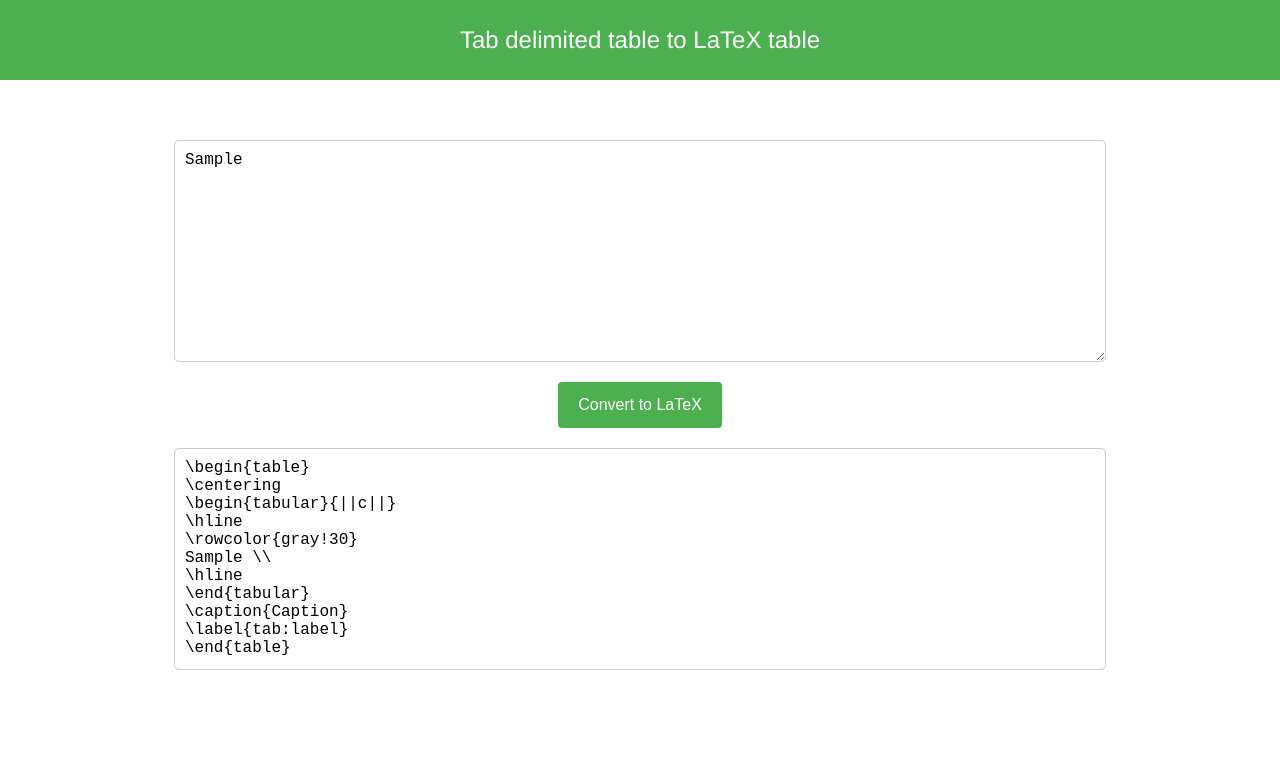
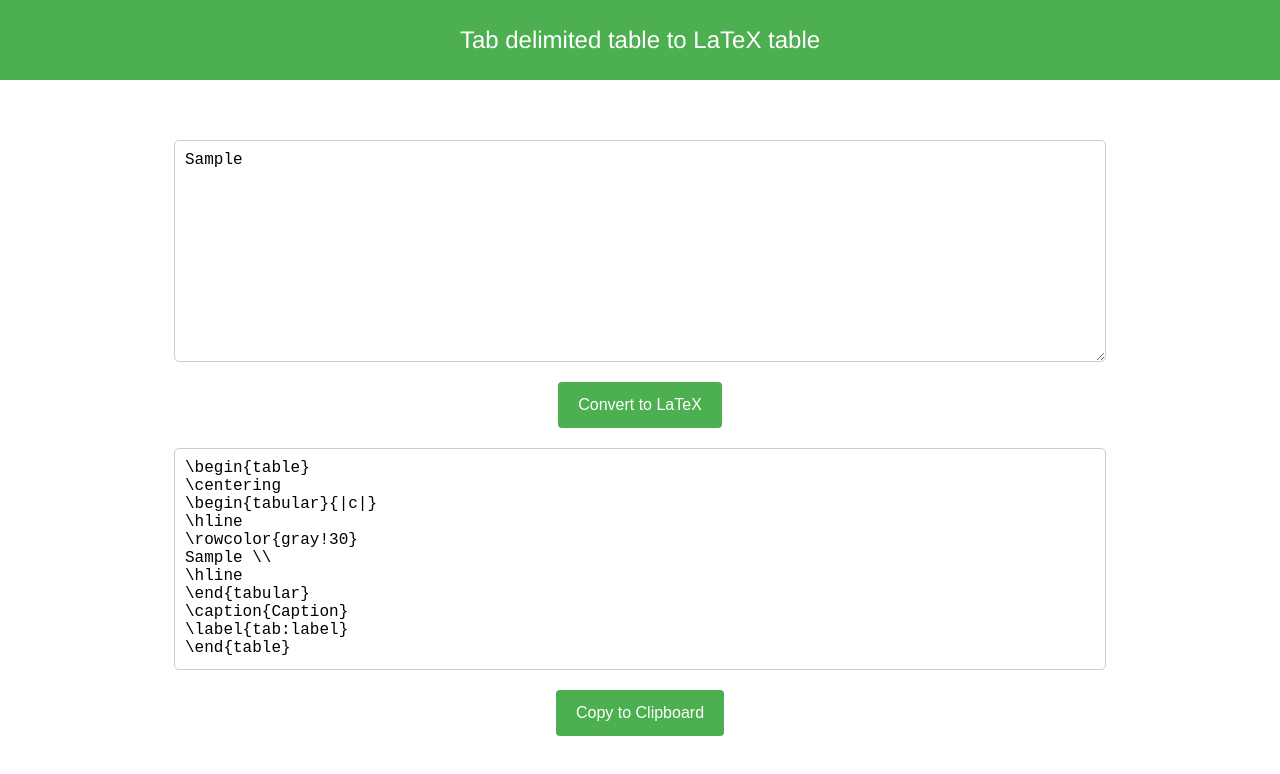
Before and after one commit to Linussgi/latex-tables-web, a plain HTML site: page index.html in a window 1280 px wide. Both pictures are taken after typing "Sample" into the empty fields and a click on the button "Convert to LaTeX". Drawn offline with Linux system fonts and the light colour scheme.

Commit message:
fixed columns

```diff
--- a/index.html
+++ b/index.html
@@ -16,6 +16,7 @@
         <textarea id="input" placeholder="Paste tabular data here..."></textarea>
         <button id="convertButton">Convert to LaTeX</button>
         <div id="output"></div>
+        <button id="copyButton">Copy to Clipboard</button>
     </main>
 
     <script src="main.js"></script>
--- a/main.js
+++ b/main.js
@@ -21,31 +21,67 @@ function createRow(row) {
 }
 
 function convertToLatex() {
-    let input = document.getElementById("input").value;
-    let outputDiv = document.getElementById("output");
+    const inputTextArea = document.getElementById("input");
+    const outputDiv = document.getElementById("output");
 
-    let latexTable = ["\\begin{table}", "\\centering"];
+    const inputData = inputTextArea.value.trim();
 
-    let tabData = strToTab(input);
+    const rows = inputData.split("\n");
+    const table = rows.map(row => row.split("\t"));
 
-    let numCols = tabData[0].length;
-    let colTerm = Array(numCols).fill("|c").join("") + "|";
-    let beginTabular = "\\begin{tabular}" + `{|${colTerm}|}`;
+    let latexTable = "\\begin{table}\n\\centering\n\\begin{tabular}{";
 
-    latexTable.push(beginTabular);
-    latexTable.push("\\hline", "\\rowcolor{gray!30}");
+    const numCols = table[0].length;
 
-    for (let i = 0; i < tabData.length; i++) {
-        let latexRow = createRow(tabData[i]);
-        latexTable.push(latexRow);
-        latexTable.push("\\hline");
+    for (let i = 0; i < numCols; i++) {
+        latexTable += "|c";
     }
+    latexTable += "|}\n\\hline\n";
 
-    latexTable.push("\\end{tabular}", "\\caption{Caption}", "\\label{tab:label}", "\\end{table}");
+    latexTable += ("\\rowcolor{gray!30}\n");
 
-    outputDiv.textContent = latexTable.join("\n");
+    table.forEach((row, rowIndex) => {
+        row.forEach((cell, cellIndex) => {
+            latexTable += cell;
+            if (cellIndex !== row.length - 1) {
+                latexTable += " & ";
+            } else {
+                latexTable += " \\\\";
+            }
+        });
+
+        if (rowIndex !== table.length - 1) {
+            latexTable += "\n\\hline\n";
+        } else {
+            latexTable += "\n\\hline";
+        }
+    });
+
+
+    latexTable += "\n\\end{tabular}\n\\caption{Caption}\n\\label{tab:label}\n\\end{table}";
+
+    copyButton.textContent = "Copy to Clipboard";
+    outputDiv.textContent = latexTable;
 }
 
-const convertButton = document.getElementById('convertButton');
+function copyToClipboard() {
+    const outputDiv = document.getElementById("output");
 
-convertButton.addEventListener('click', convertToLatex);
+    const latexTable = outputDiv.textContent.trim();
+
+    navigator.clipboard.writeText(latexTable)
+        .then(() => {
+            copyButton.textContent = "Copied!";
+        })
+        .catch((error) => {
+            console.error("Error copying text:", error);
+            copyButton.textContent = "Error Copying Text";
+        });
+
+}
+
+const convertButton = document.getElementById("convertButton");
+convertButton.addEventListener("click", convertToLatex);
+
+const copyButton = document.getElementById("copyButton");
+copyButton.addEventListener("click", copyToClipboard);
```
